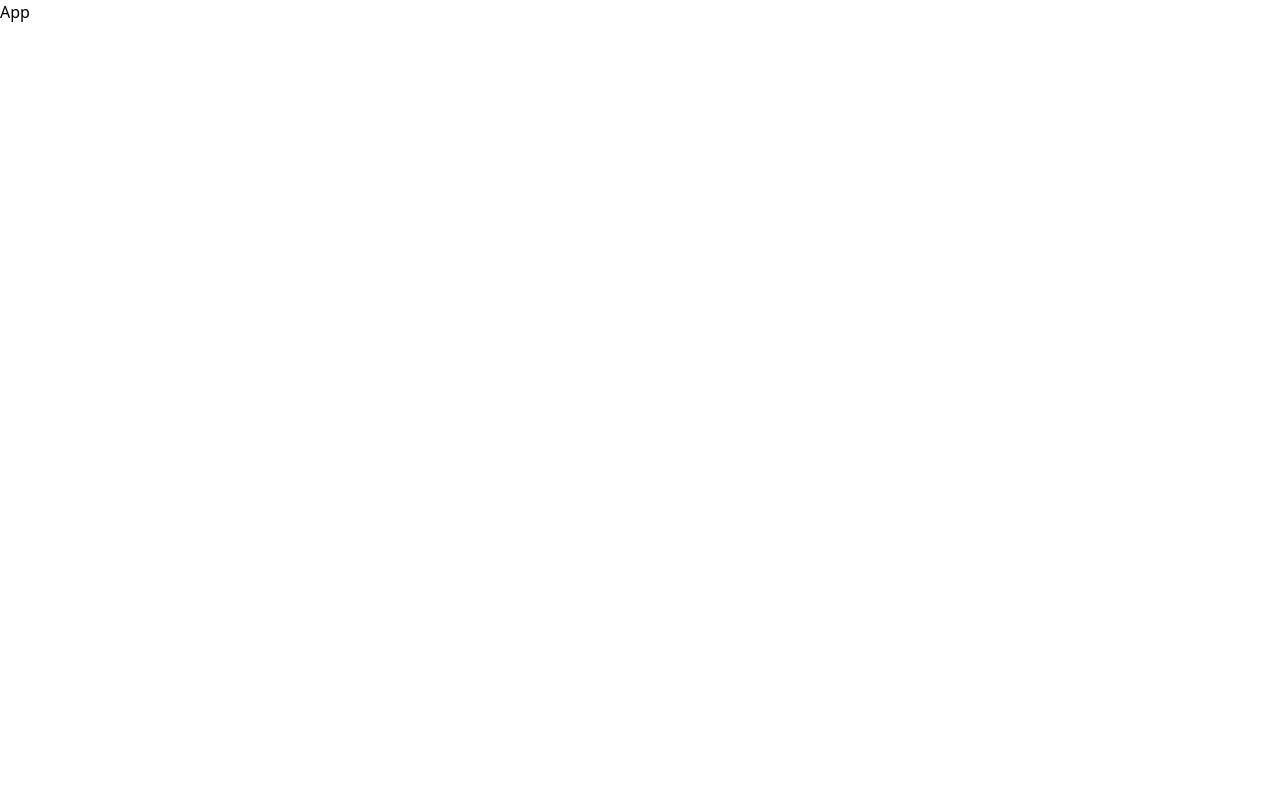
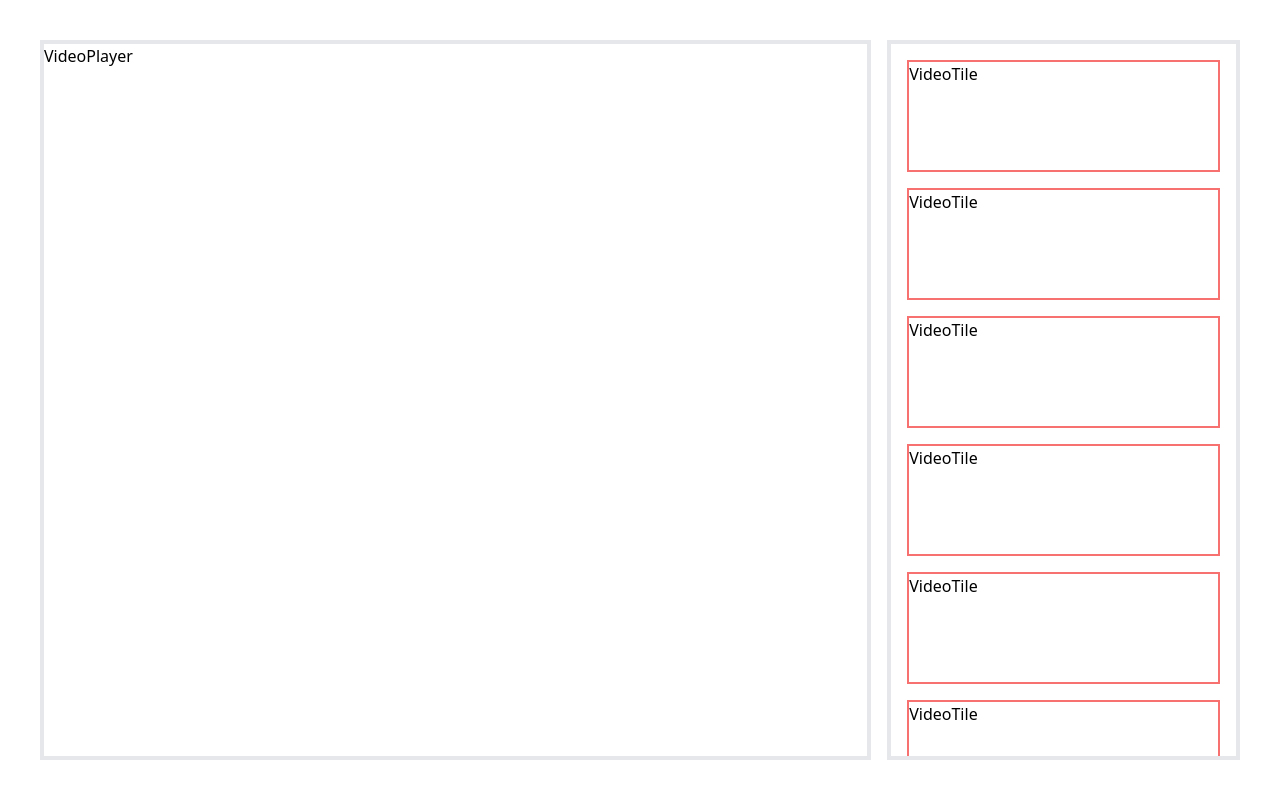
Before and after one commit to kartikkpawar/Video-Player, a React (Create React App) app: page / in a window 1280 px wide. Built offline with nearby package versions, Linux system fonts and the light colour scheme.

Commit message:
Basic Layout

```diff
--- a/src/App.js
+++ b/src/App.js
@@ -1,7 +1,20 @@
 import React from "react";
+import VideoPlayer from "./components/VideoPlayer";
+import VideoList from "./components/VideoList";
 
 const App = () => {
-  return <div>App</div>;
+  return (
+    <div className="h-screen w-full box-border">
+      <div className="flex h-full w-full gap-4 max-w-[1750px] mx-auto p-10 box-border">
+        <div className="flex-[0.7] border-4">
+          <VideoPlayer />
+        </div>
+        <div className="flex-[0.3]">
+          <VideoList />
+        </div>
+      </div>
+    </div>
+  );
 };
 
 export default App;
--- /dev/null
+++ b/src/components/VideoList.jsx
@@ -0,0 +1,16 @@
+import React from "react";
+import VideoTile from "./VideoTile";
+
+const temp_loop = Array(10).fill("");
+
+const VideoList = () => {
+  return (
+    <div className="h-full w-full border-4 p-4 flex gap-4 flex-col overflow-y-scroll">
+      {temp_loop.map((item) => (
+        <VideoTile data={item} />
+      ))}
+    </div>
+  );
+};
+
+export default VideoList;
--- /dev/null
+++ b/src/components/VideoPlayer.jsx
@@ -0,0 +1,7 @@
+import React from "react";
+
+const VideoPlayer = () => {
+  return <div>VideoPlayer</div>;
+};
+
+export default VideoPlayer;
--- /dev/null
+++ b/src/components/VideoTile.jsx
@@ -0,0 +1,12 @@
+import React from "react";
+
+const VideoTile = () => {
+  return (
+    <div className="w-full border-2 border-red-400 h-28 flex-shrink-0">
+      VideoTile
+    </div>
+  );
+};
+
+export default VideoTile;
+// https://storage.googleapis.com/gtv-videos-bucket/sample/images/BigBuckBunny.jpg
```
